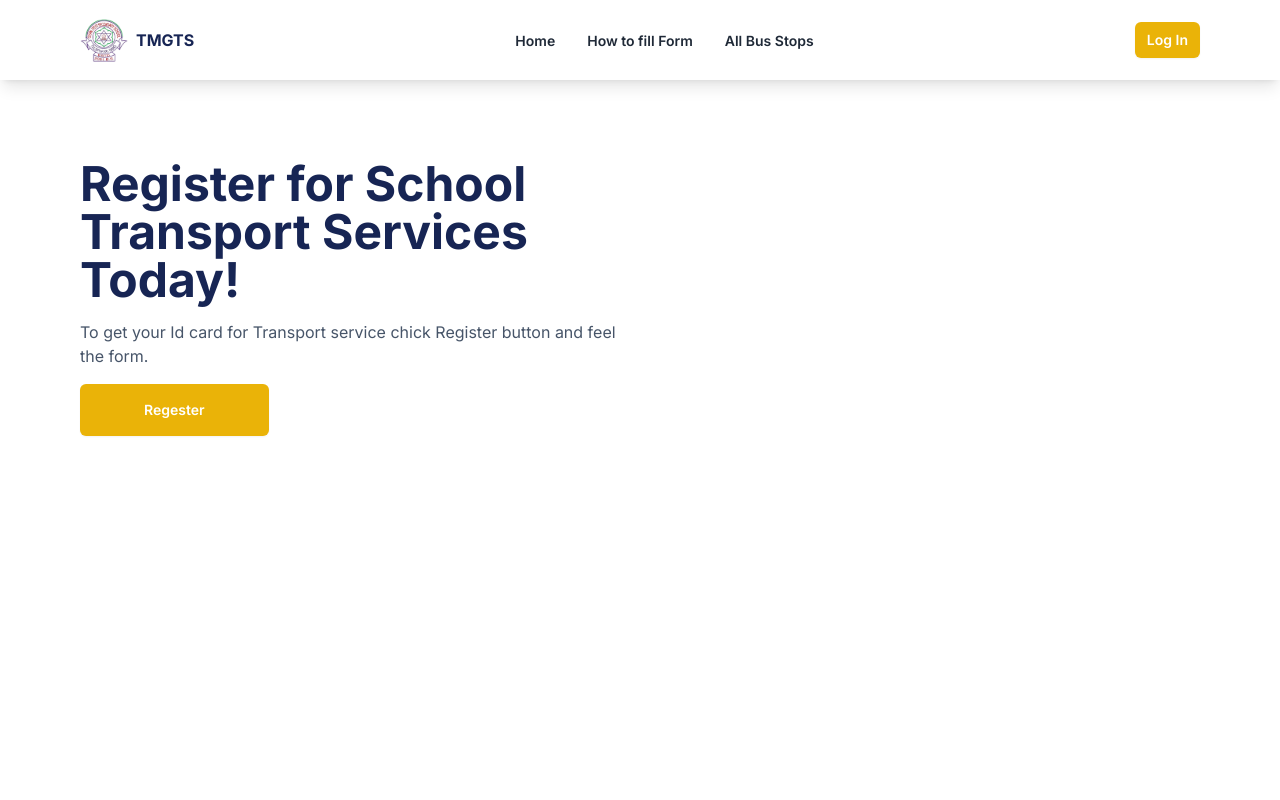
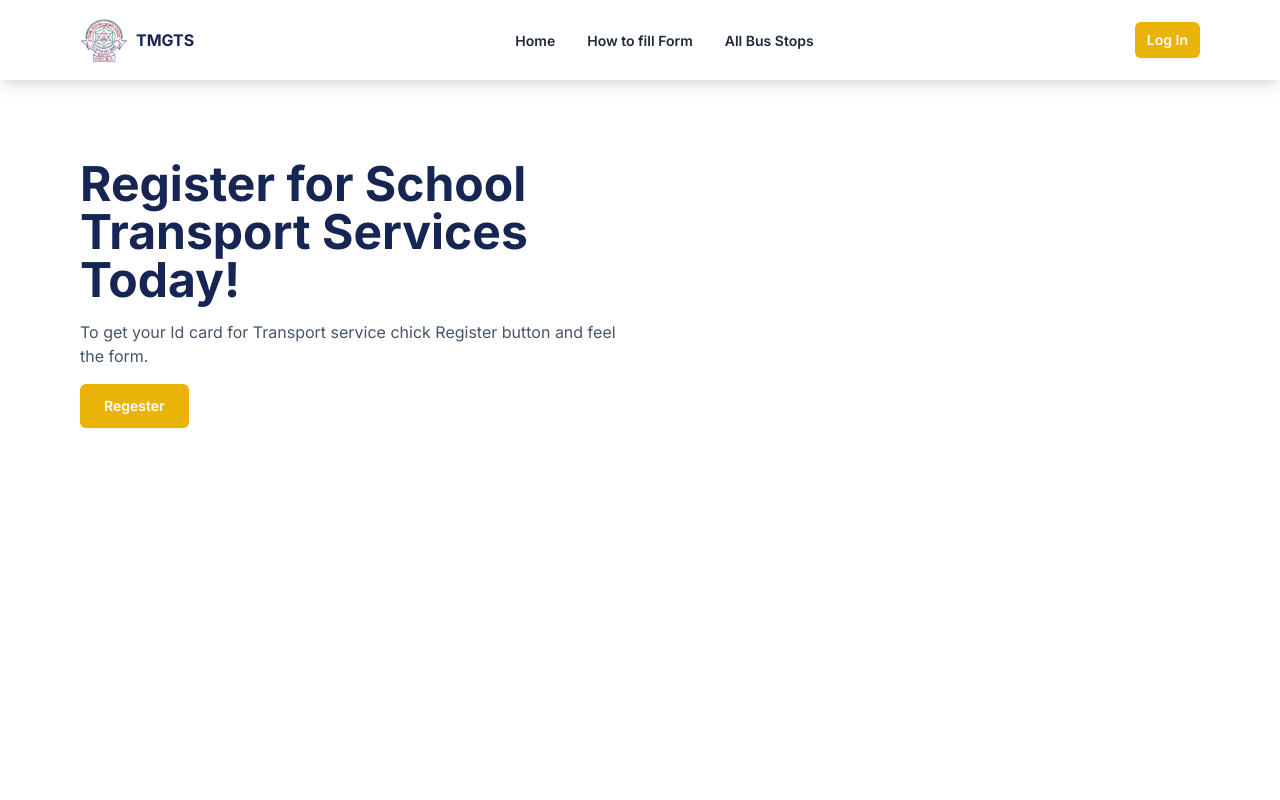
Before and after one commit to sandipolee/T, a Next.js app in the folder tmgts/: page / in a window 1280 px wide. Shown: the top 800 px of the page. Built offline with nearby package versions, Linux system fonts and the light colour scheme.

Commit message:
bug fixes

```diff
--- a/tmgts/src/app/page.tsx
+++ b/tmgts/src/app/page.tsx
@@ -22,12 +22,12 @@ export default function Home() {
           <div className="" >
           </div>
           </div>
-          <div className="flex max-sm:justify-center pb-28">
+          <div className="pb-28">
           <Link href="/register">
             <button className="
-            rounded-md bg-yellow-500 px-16 py-4 text-sm font-semibold
-             text-white shadow-sm hover:bg-yellow-400 focus-visible:outline
-             focus-visible:outline-2 focus-visible:outline-offset-2 focus-visible:outline-black">
+            rounded-md bg-yellow-500
+                  px-6 py-3 text-sm font-semibold text-white shadow-sm hover:bg-yellow-400 focus-visible:outline focus-visible:outline-2 focus-visible:outline-offset-2 focus-visible:outline-black
+             max-sm:w-full">
             Regester
             </button>
             </Link>
--- a/tmgts/src/app/register/page.tsx
+++ b/tmgts/src/app/register/page.tsx
@@ -40,7 +40,7 @@ const Register = () => {
             <label htmlFor="date">Date of Birth B.S</label>
 
             <NepaliDatePicker inputClassName="form-control flex h-10 w-full rounded-md border border-black/30 bg-transparent px-3 py-2 text-sm placeholder:text-gray-600 focus:outline-none focus:ring-1 focus:ring-black/30 focus:ring-offset-1 disabled:cursor-not-allowed disabled:opacity-50"
-                              className=""
+                              className="mt-2"
                               value={date}
                               onChange={(value: string) => setDate(value)}
                               options={{ calenderLocale: "ne", valueLocale: "en" }} />
```
Also changed, not shown: tmgts/src/app/Dasboard/page.tsx (added).
